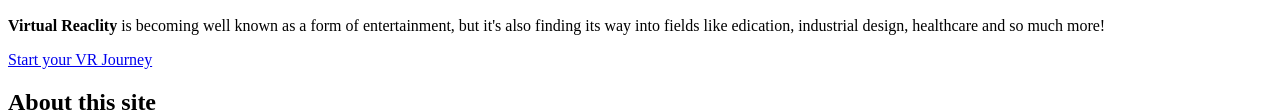
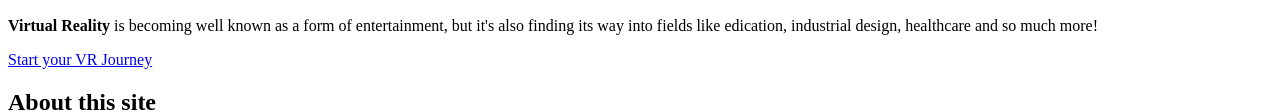
Before and after one commit to hewhodevs/vr-space-webpage, a plain HTML site: page index.html in a window 1280 px wide. Shown: the part 505-617 px from the top of the page. Drawn offline with Linux system fonts and the light colour scheme.

Commit message:
fixed typo

```diff
--- a/index.html
+++ b/index.html
@@ -25,7 +25,7 @@
       <div>
         <img src="/images/featured.jpg" alt="Virtual reality user">
         <p>
-          <strong>Virtual Reaclity</strong> is becoming well known as a form of entertainment, but
+          <strong>Virtual Reality</strong> is becoming well known as a form of entertainment, but
           it's also finding its way into fields like edication, industrial design,
           healthcare and so much more!
         </p>
```
